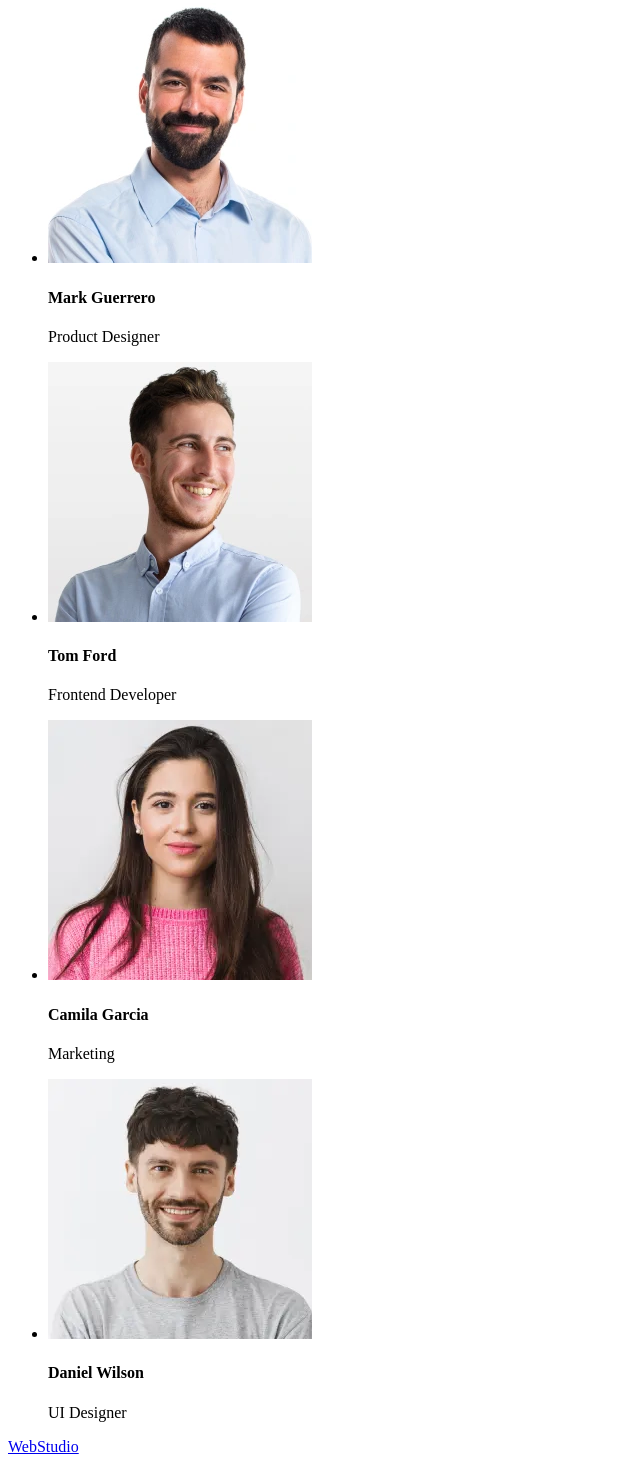
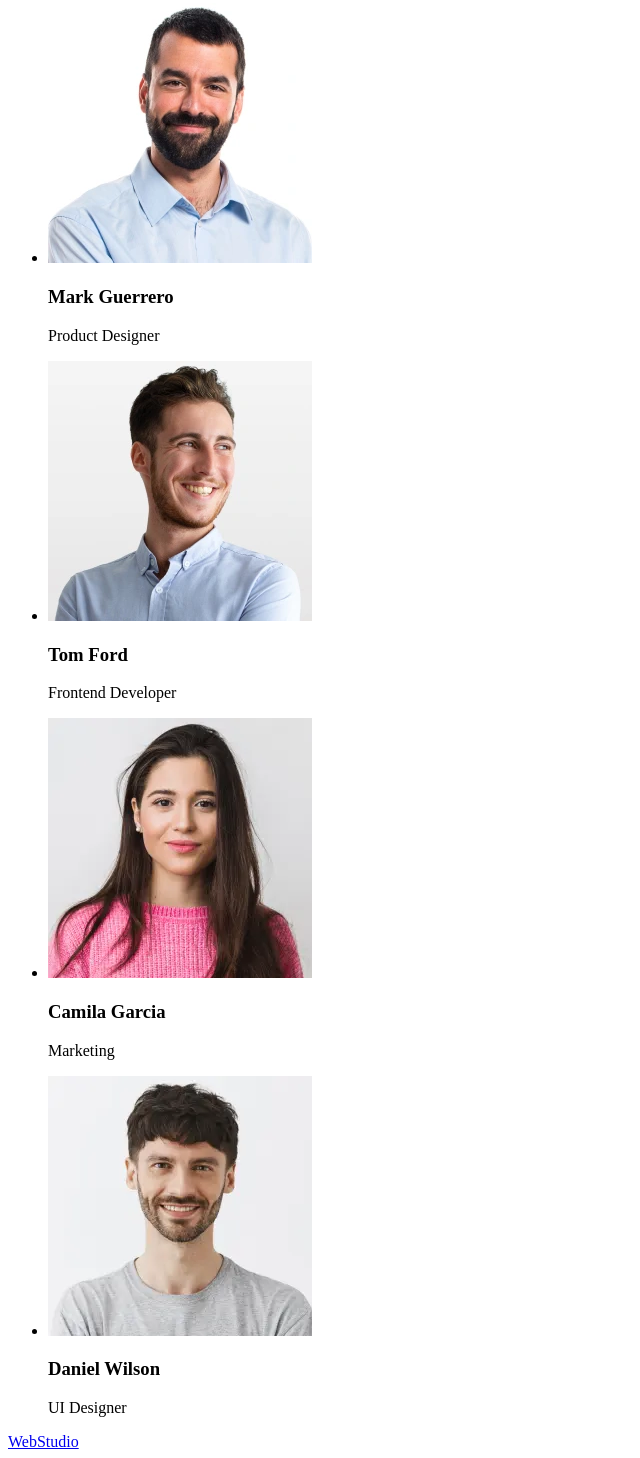
Before and after one commit to Solomiia28/goit-markup-hw-01, a plain HTML site: page index.html in a window 1280 px wide. Shown: the part 609-2067 px from the top of the page, without its empty margins (0-640 px from the left). Drawn offline with Linux system fonts and the light colour scheme.

Commit message:
correction for index.html

```diff
--- a/index.html
+++ b/index.html
@@ -57,14 +57,14 @@
                     <img src="/img/hw-1/img.webp" alt="img Mark Guerrero"
                     width="264"
                     height="260"/>
-                    <h4>Mark Guerrero</h4>
+                    <h3>Mark Guerrero</h3>
                     <p>Product Designer</p>
                 </li>
                 <li>
                     <img src="/img/hw-1/img-2.webp" alt="Tom Ford"
                     width="264"
                     height="260"/>
-                    <h4>Tom Ford</h4>
+                    <h3>Tom Ford</h3>
                     <p>Frontend Developer</p>
 
                 </li>
@@ -72,14 +72,14 @@
                     <img src="/img/hw-1/img-3.webp" alt="Camila Garcia"
                     width="264"
                     height="260"/>
-                    <h4>Camila Garcia</h4>
+                    <h3>Camila Garcia</h3>
                     <p>Marketing</p>
                 </li>
                 <li>
                     <img src="/img/hw-1/img-4.webp" alt="Daniel Wilson"
                     width="264"
                     height="260"/>
-                    <h4>Daniel Wilson</h4>
+                    <h3>Daniel Wilson</h3>
                     <p>UI Designer</p>
                 </li>
             </ul>
```
